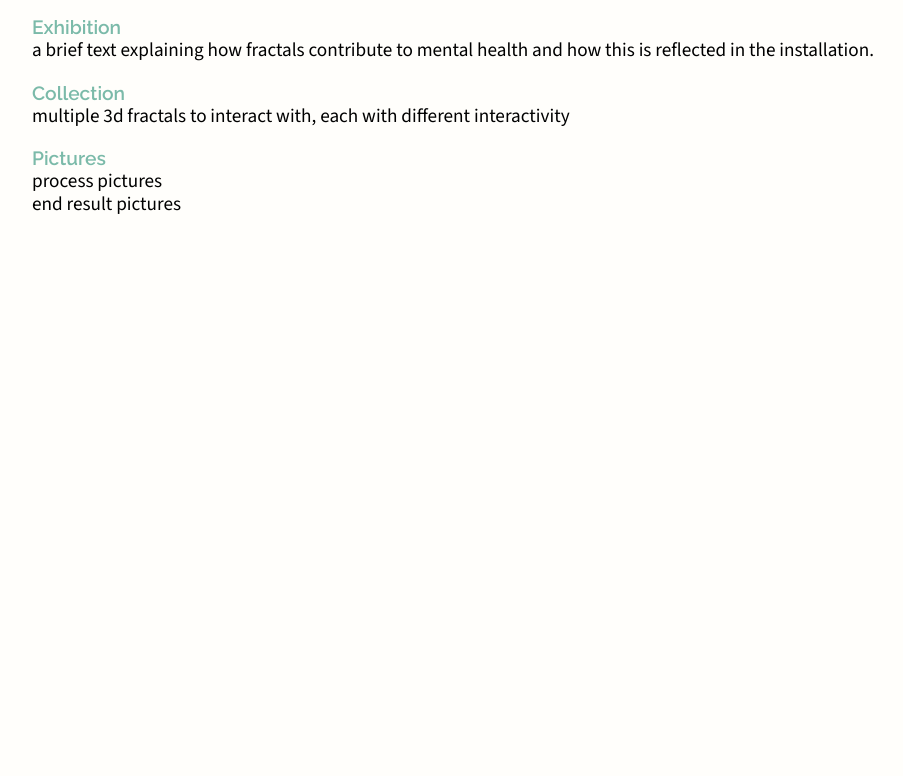
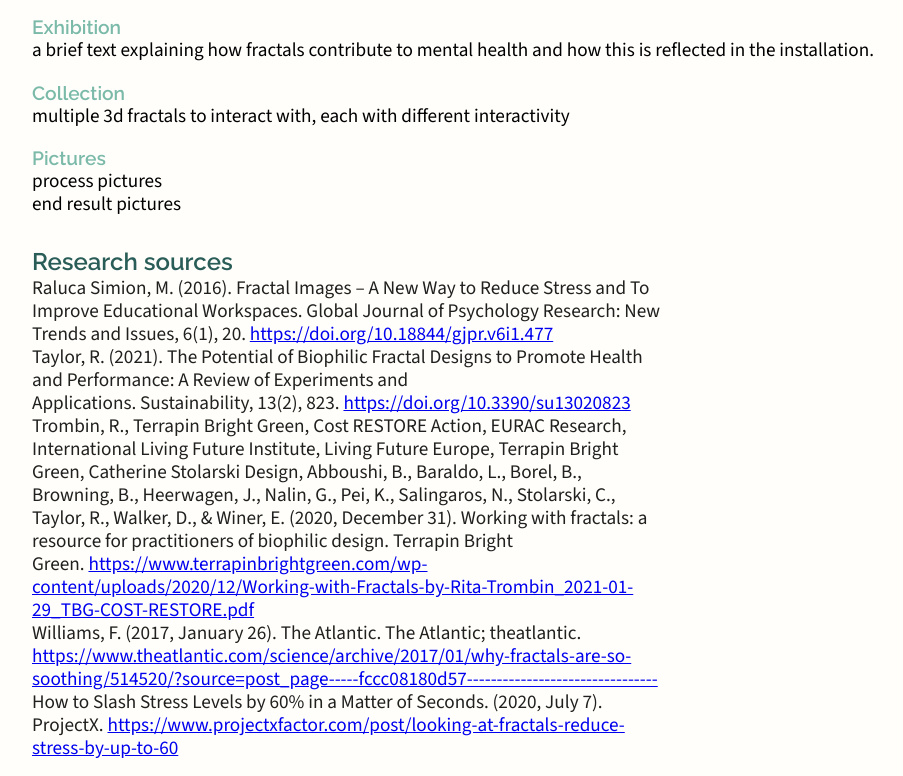
Before and after one commit to Joline990/Joline990.github.io, an Astro site: page /posts/post-1 in a window 1280 px wide. Shown: the part 968-1744 px from the top of the page, without its empty margins (160-1063 px from the left). Before the commit the page ends 1200 px from the top, so only its background shows below. Built offline with nearby package versions, Linux system fonts and the light colour scheme; Astro itself is replaced by a stand-in of ours.

Commit message:
added sources

```diff
--- a/src/pages/posts/post-1.md
+++ b/src/pages/posts/post-1.md
@@ -22,3 +22,13 @@ My final customers will be STEAM enthusiasts (= Science Technology Engineering A
 ### Pictures
 - process pictures
 - end result pictures
+## Research sources
+Raluca Simion, M. (2016). Fractal Images – A New Way to Reduce Stress and To Improve Educational Workspaces. Global Journal of Psychology Research: New Trends and Issues, 6(1), 20. https://doi.org/10.18844/gjpr.v6i1.477
+
+Taylor, R. (2021). The Potential of Biophilic Fractal Designs to Promote Health and Performance: A Review of Experiments and Applications. Sustainability, 13(2), 823. https://doi.org/10.3390/su13020823
+
+Trombin, R., Terrapin Bright Green, Cost RESTORE Action, EURAC Research, International Living Future Institute, Living Future Europe, Terrapin Bright Green, Catherine Stolarski Design, Abboushi, B., Baraldo, L., Borel, B., Browning, B., Heerwagen, J., Nalin, G., Pei, K., Salingaros, N., Stolarski, C., Taylor, R., Walker, D., & Winer, E. (2020, December 31). Working with fractals: a resource for practitioners of biophilic design. Terrapin Bright Green. https://www.terrapinbrightgreen.com/wp-content/uploads/2020/12/Working-with-Fractals-by-Rita-Trombin_2021-01-29_TBG-COST-RESTORE.pdf
+
+Williams, F. (2017, January 26). The Atlantic. The Atlantic; theatlantic. https://www.theatlantic.com/science/archive/2017/01/why-fractals-are-so-soothing/514520/?source=post_page-----fccc08180d57--------------------------------
+
+How to Slash Stress Levels by 60% in a Matter of Seconds. (2020, July 7). ProjectX. https://www.projectxfactor.com/post/looking-at-fractals-reduce-stress-by-up-to-60
```
